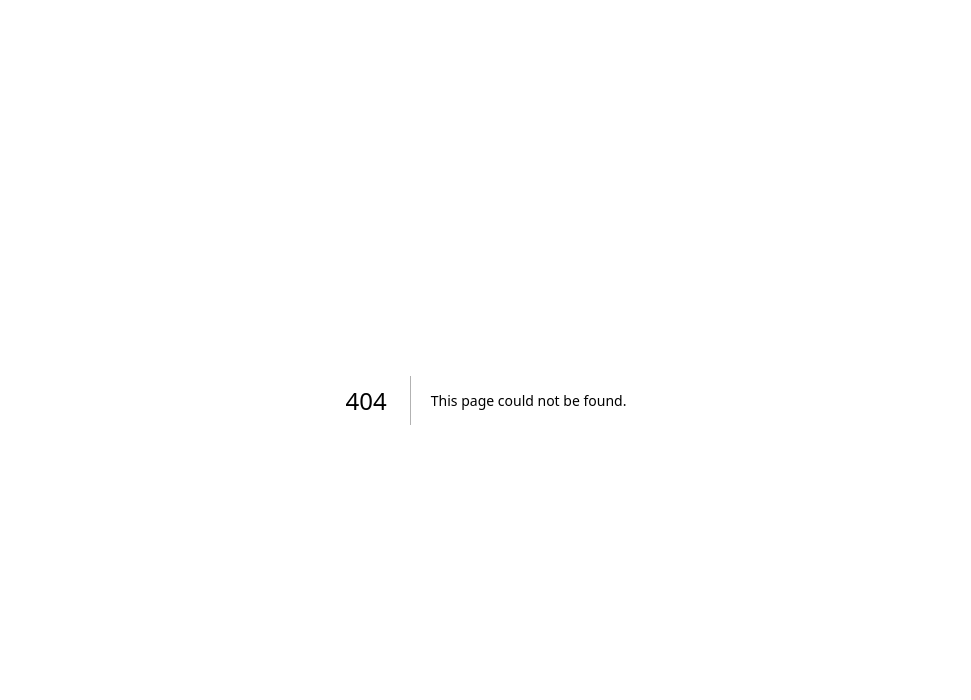
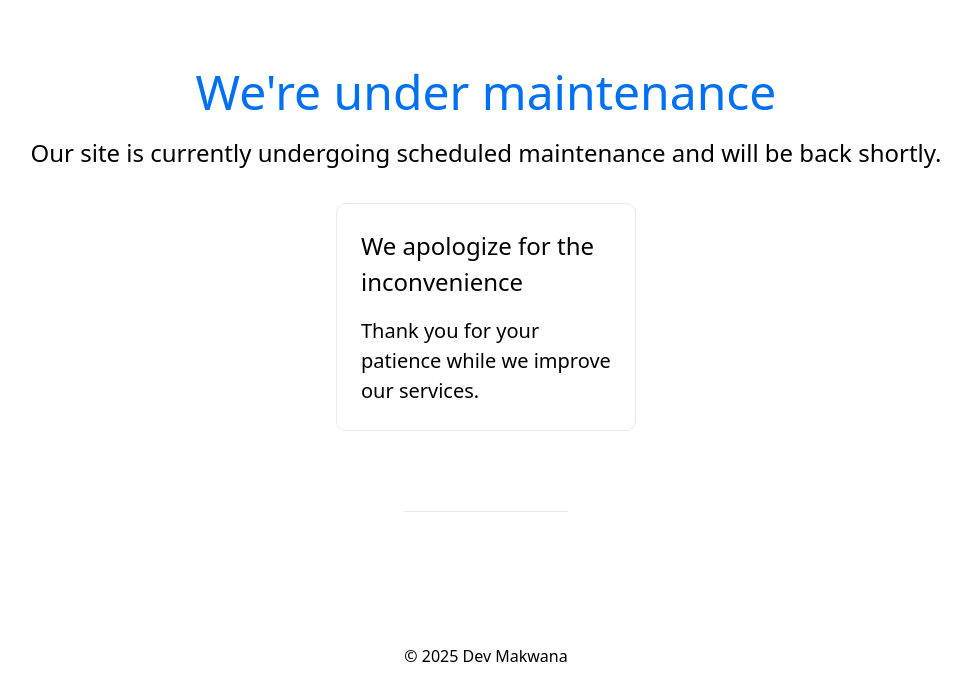
Before and after one commit to devbm7/policy-viewer, a Next.js app: page /maintenance in a window 1280 px wide. Before the commit this address had no page. Shown: the top 700 px of the page, without its empty margins (154-1125 px from the left). Built offline with nearby package versions, Linux system fonts and the light colour scheme.

Commit message:
v0.4.22 - Adding a maintence mode

```diff
--- a/package.json
+++ b/package.json
@@ -13,6 +13,7 @@
     "@vercel/analytics": "^1.5.0",
     "@vercel/speed-insights": "^1.2.0",
     "clsx": "^2.1.1",
+    "localtunnel": "^2.0.2",
     "lucide-react": "^0.476.0",
     "next": "^15.2.0",
     "react": "^18.2.0",
--- a/pages/_app.tsx
+++ b/pages/_app.tsx
@@ -2,9 +2,32 @@ import "@/styles/globals.css"
 import type { AppProps } from "next/app"
 import { SpeedInsights } from '@vercel/speed-insights/next';
 import { Analytics } from '@vercel/analytics/next';
+import { useRouter } from 'next/router';
+import { useEffect } from 'react';
 
+// Set to true to enable maintenance mode, false to disable
+const MAINTENANCE_MODE = true;
+// Define paths that should be excluded from maintenance mode (optional)
+const EXCLUDED_PATHS = ['/api', '/_next', '/static', '/maintenance'];
 
 function MyApp({ Component, pageProps }: AppProps) {
+  const router = useRouter();
+
+  useEffect(() => {
+    // Check if we're in maintenance mode and if the current path should be redirected
+    if (MAINTENANCE_MODE) {
+      const pathname = router.pathname;
+
+      // Don't redirect if already on maintenance page or if path is excluded
+      const isMaintenancePage = pathname === '/maintenance';
+      const isExcludedPath = EXCLUDED_PATHS.some(path => pathname.startsWith(path));
+
+      if (!isMaintenancePage && !isExcludedPath) {
+        router.push('/maintenance');
+      }
+    }
+  }, [router.pathname, router]);
+
   return (
     <>
       <Component {...pageProps} />
--- a/pages/index.tsx
+++ b/pages/index.tsx
@@ -35,9 +35,8 @@ const components = {
       </code>
     )
   },
-  // Add specific styling for ordered lists to display numbers
-  ol: ({ ordered, className, children, ...props }: {
-    ordered?: boolean;
+  // Fixed: Remove the ordered prop which was causing the warning
+  ol: ({ className, children, ...props }: {
     className?: string;
     children: React.ReactNode;
   }) => {
--- /dev/null
+++ b/pages/maintenance.tsx
@@ -0,0 +1,37 @@
+// pages/maintenance.tsx
+import Head from 'next/head'
+import styles from '../styles/Maintenance.module.css'
+import type { NextPage } from 'next'
+
+const Maintenance: NextPage = () => {
+  return (
+    <div className={styles.container}>
+      <Head>
+        <title>Site Under Maintenance</title>
+        <meta name="description" content="We'll be back soon" />
+        <link rel="icon" href="/favicon.ico" />
+      </Head>
+
+      <main className={styles.main}>
+        <h1 className={styles.title}>
+          We're under maintenance
+        </h1>
+        <p className={styles.description}>
+          Our site is currently undergoing scheduled maintenance and will be back shortly.
+        </p>
+        <div className={styles.grid}>
+          <div className={styles.card}>
+            <h2>We apologize for the inconvenience</h2>
+            <p>Thank you for your patience while we improve our services.</p>
+          </div>
+        </div>
+      </main>
+
+      <footer className={styles.footer}>
+        <p>© {new Date().getFullYear()} Dev Makwana</p>
+      </footer>
+    </div>
+  )
+}
+
+export default Maintenance
--- /dev/null
+++ b/styles/Maintenance.module.css
@@ -0,0 +1,71 @@
+.container {
+    padding: 0 2rem;
+    display: flex;
+    flex-direction: column;
+    justify-content: center;
+    align-items: center;
+    height: 100vh;
+    text-align: center;
+  }
+
+  .main {
+    padding: 4rem 0;
+    flex: 1;
+    display: flex;
+    flex-direction: column;
+    justify-content: center;
+    align-items: center;
+  }
+
+  .footer {
+    display: flex;
+    flex: 1;
+    padding: 2rem 0;
+    border-top: 1px solid #eaeaea;
+    justify-content: center;
+    align-items: center;
+  }
+
+  .title {
+    margin: 0;
+    line-height: 1.15;
+    font-size: 3rem;
+    color: #0070f3;
+  }
+
+  .description {
+    margin: 1rem 0;
+    line-height: 1.5;
+    font-size: 1.5rem;
+  }
+
+  .grid {
+    display: flex;
+    align-items: center;
+    justify-content: center;
+    flex-wrap: wrap;
+    max-width: 800px;
+  }
+
+  .card {
+    margin: 1rem;
+    padding: 1.5rem;
+    text-align: left;
+    color: inherit;
+    text-decoration: none;
+    border: 1px solid #eaeaea;
+    border-radius: 10px;
+    transition: color 0.15s ease, border-color 0.15s ease;
+    max-width: 300px;
+  }
+
+  .card h2 {
+    margin: 0 0 1rem 0;
+    font-size: 1.5rem;
+  }
+
+  .card p {
+    margin: 0;
+    font-size: 1.25rem;
+    line-height: 1.5;
+  }
```
Also changed, not shown: resources/topicsData.ts (+5 -5 lines), 1 other file (tests, documents, lock files or other folders).
